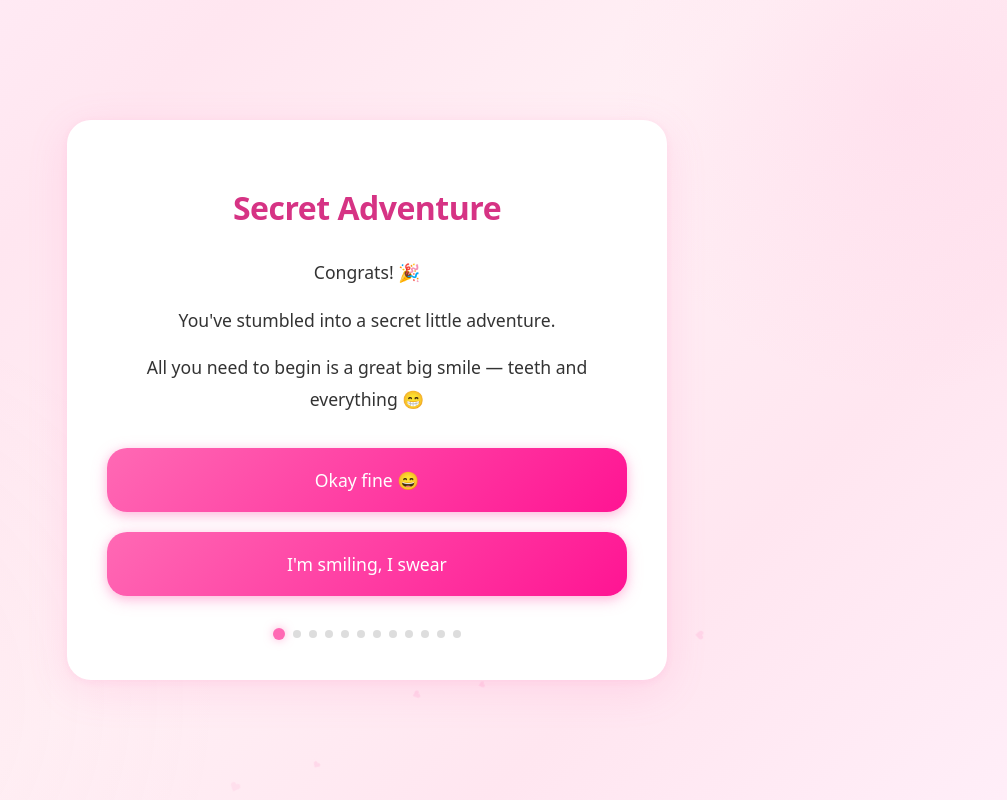
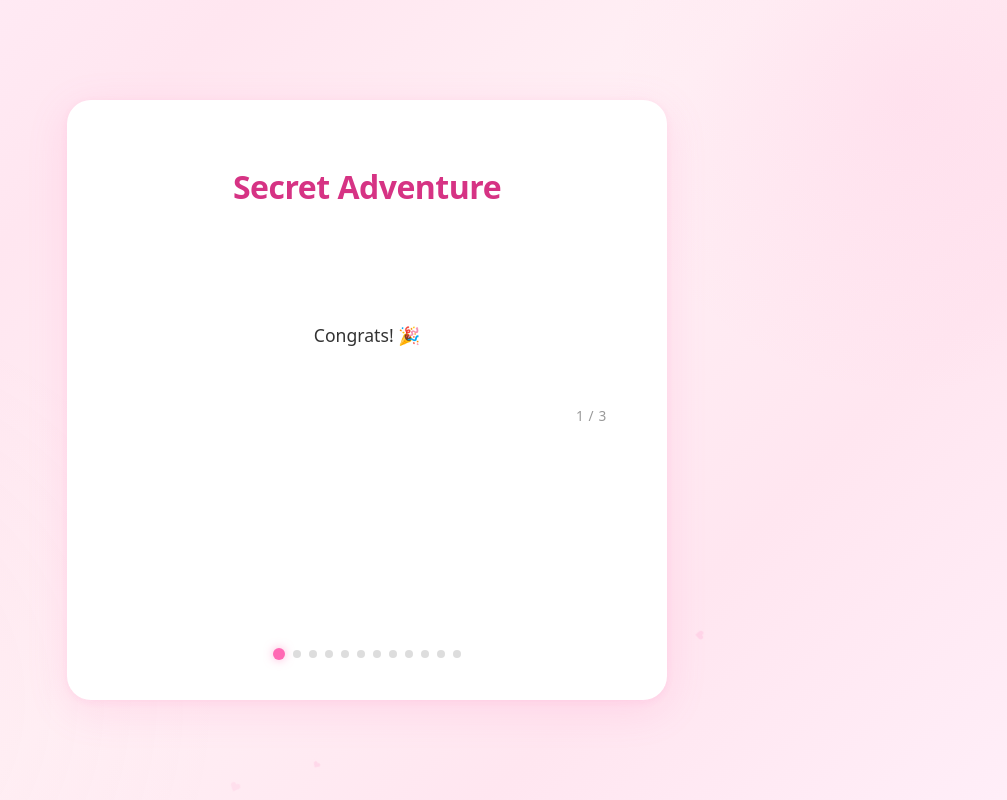
Before and after one commit to timrup19/Isha-Valentine, a React (Vite) app: page / in a window 1280 px wide. Shown: the whole page, without its empty margins (273-1280 px from the left). Built offline with nearby package versions, Linux system fonts and the light colour scheme.

Commit message:
Implement guided reading mode with tap-to-continue
Co-authored-by: timrup19 <120992938+timrup19@users.noreply.github.com>

```diff
--- a/src/AnimatedText.jsx
+++ b/src/AnimatedText.jsx
@@ -1,78 +1,163 @@
-import { useEffect } from 'react'
-import { motion } from 'framer-motion'
+import { useState, useEffect, useCallback } from 'react'
+import { AnimatePresence, motion } from 'framer-motion'
 
 /**
- * AnimatedText component
- * Reveals text paragraphs sequentially with fade and slide animations
- * Calls onComplete when all paragraphs are done animating
+ * AnimatedText component - Guided Reading Mode
+ * Shows one sentence at a time, user taps to advance
+ * Calls onComplete when all sentences are shown
  */
 function AnimatedText({ paragraphs, onComplete, isEmotionalScene = false }) {
-  // Delay between lines: 350ms for playful scenes, 550ms for emotional scenes
-  const delayBetween = isEmotionalScene ? 0.55 : 0.35
+  const [currentIndex, setCurrentIndex] = useState(0)
+  const [isTransitioning, setIsTransitioning] = useState(false)
+  const [isAnimatingIn, setIsAnimatingIn] = useState(true)
 
-  const containerVariants = {
-    hidden: { opacity: 0 },
-    visible: {
+  // Filter out empty strings but keep track for proper indexing
+  const sentences = paragraphs.filter(p => {
+    const text = typeof p === 'string' ? p : (p?.text ?? '')
+    return text.trim().length > 0
+  })
+
+  const totalSentences = sentences.length
+  const isLastSentence = currentIndex >= totalSentences - 1
+
+  // Advance to next sentence
+  const advanceSentence = useCallback(() => {
+    if (isTransitioning) return
+
+    // If currently animating in, complete the animation
+    if (isAnimatingIn) {
+      setIsAnimatingIn(false)
+      return
+    }
+
+    // If not the last sentence, advance
+    if (!isLastSentence) {
+      setIsTransitioning(true)
+
+      // Brief delay for fade out
+      setTimeout(() => {
+        setCurrentIndex(prev => prev + 1)
+        setIsAnimatingIn(true)
+        setIsTransitioning(false)
+      }, 120) // Quick fade out
+    }
+    // Don't do anything on last sentence tap - choices already shown
+  }, [isTransitioning, isAnimatingIn, isLastSentence])
+
+  // Call onComplete when last sentence finishes animating
+  useEffect(() => {
+    if (isLastSentence && !isAnimatingIn && !isTransitioning && onComplete) {
+      // Small delay to let the reader see the last sentence
+      const timer = setTimeout(() => {
+        onComplete()
+      }, 300)
+      return () => clearTimeout(timer)
+    }
+  }, [isLastSentence, isAnimatingIn, isTransitioning, onComplete])
+
+  // Keyboard support
+  useEffect(() => {
+    const handleKeyPress = (e) => {
+      if (e.key === ' ' || e.key === 'Enter') {
+        e.preventDefault()
+        advanceSentence()
+      }
+    }
+
+    window.addEventListener('keydown', handleKeyPress)
+    return () => window.removeEventListener('keydown', handleKeyPress)
+  }, [advanceSentence])
+
+  // Get current sentence
+  const currentSentence = sentences[currentIndex]
+  const text = typeof currentSentence === 'string' ? currentSentence : (currentSentence?.text ?? '')
+  const hasEmphasis = typeof currentSentence === 'object' && currentSentence?.emphasis
+
+  // Animation timings - slightly slower for emotional scenes
+  const fadeInDuration = isEmotionalScene ? 0.27 : 0.22
+  const fadeOutDuration = 0.12
+
+  const sentenceVariants = {
+    initial: {
+      opacity: 0,
+      y: 15
+    },
+    animate: {
       opacity: 1,
+      y: 0,
       transition: {
-        staggerChildren: delayBetween,
-        delayChildren: 0.2
+        duration: fadeInDuration,
+        ease: 'easeOut'
+      }
+    },
+    exit: {
+      opacity: 0,
+      y: -10,
+      transition: {
+        duration: fadeOutDuration,
+        ease: 'easeIn'
       }
     }
   }
 
-  const paragraphVariants = {
-    hidden: {
-      opacity: 0,
-      y: 20
-    },
+  const indicatorVariants = {
+    hidden: { opacity: 0, y: 10 },
     visible: {
-      opacity: 1,
+      opacity: 0.6,
       y: 0,
       transition: {
-        duration: 0.8,
-        ease: 'easeOut'
+        delay: fadeInDuration + 0.1,
+        duration: 0.3
       }
     }
   }
 
-  // Calculate total animation time
-  const totalAnimationTime = (paragraphs.length * delayBetween + 1.5) * 1000
-
-  // Notify parent when animation completes using useEffect
-  useEffect(() => {
-    if (onComplete) {
-      const timer = setTimeout(() => {
-        onComplete()
-      }, totalAnimationTime)
-
-      return () => clearTimeout(timer)
-    }
-  }, [onComplete, totalAnimationTime])
-
   return (
-    <motion.div
-      className="scene-text"
-      variants={containerVariants}
-      initial="hidden"
-      animate="visible"
+    <div
+      className="guided-reading-container"
+      onClick={advanceSentence}
+      role="button"
+      tabIndex={0}
+      aria-label="Tap or press space to continue"
     >
-      {paragraphs.map((paragraph, index) => {
-        // Handle both string and object formats for paragraphs
-        const text = typeof paragraph === 'string' ? paragraph : (paragraph?.text ?? '')
-        const hasEmphasis = typeof paragraph === 'object' && paragraph?.emphasis
-
-        return (
+      <div className="scene-text guided-reading-text">
+        <AnimatePresence mode="wait">
           <motion.p
-            key={index}
-            variants={paragraphVariants}
+            key={currentIndex}
+            variants={sentenceVariants}
+            initial="initial"
+            animate="animate"
+            exit="exit"
             className={`${isEmotionalScene ? 'emotional-text' : ''} ${hasEmphasis ? 'emphasized-text' : ''}`}
           >
             {text}
           </motion.p>
-        )
-      })}
-    </motion.div>
+        </AnimatePresence>
+      </div>
+
+      {/* Progress counter */}
+      <motion.div
+        className="sentence-progress"
+        initial={{ opacity: 0 }}
+        animate={{ opacity: 1 }}
+        transition={{ delay: 0.3, duration: 0.5 }}
+      >
+        {currentIndex + 1} / {totalSentences}
+      </motion.div>
+
+      {/* Tap to continue indicator - hide when transitioning or on last sentence */}
+      {!isLastSentence && !isTransitioning && (
+        <motion.div
+          className="tap-indicator"
+          variants={indicatorVariants}
+          initial="hidden"
+          animate={!isAnimatingIn ? "visible" : "hidden"}
+        >
+          <span className="tap-text">Tap to continue</span>
+          <span className="tap-arrow">›</span>
+        </motion.div>
+      )}
+    </div>
   )
 }
 
--- a/src/App.css
+++ b/src/App.css
@@ -172,6 +172,81 @@
   font-size: 1.1rem;
 }
 
+/* Guided reading mode container */
+.guided-reading-container {
+  cursor: pointer;
+  position: relative;
+  min-height: 200px;
+  display: flex;
+  flex-direction: column;
+  align-items: center;
+  justify-content: center;
+  margin-bottom: 2rem;
+  -webkit-tap-highlight-color: transparent;
+}
+
+.guided-reading-container:focus {
+  outline: none;
+}
+
+.guided-reading-text {
+  margin-bottom: 0;
+  min-height: 150px;
+  display: flex;
+  align-items: center;
+  justify-content: center;
+  width: 100%;
+}
+
+.guided-reading-text p {
+  margin: 2rem 0;
+}
+
+/* Sentence progress indicator */
+.sentence-progress {
+  position: absolute;
+  bottom: 10px;
+  right: 20px;
+  font-size: 0.85rem;
+  color: #999;
+  font-weight: 500;
+  letter-spacing: 0.05em;
+}
+
+/* Tap to continue indicator */
+.tap-indicator {
+  position: absolute;
+  bottom: 10px;
+  left: 50%;
+  transform: translateX(-50%);
+  display: flex;
+  align-items: center;
+  gap: 8px;
+  font-size: 0.9rem;
+  color: #ff69b4;
+  font-weight: 500;
+  pointer-events: none;
+  user-select: none;
+}
+
+.tap-text {
+  opacity: 0.7;
+}
+
+.tap-arrow {
+  font-size: 1.5rem;
+  animation: bounce-arrow 1.5s ease-in-out infinite;
+}
+
+@keyframes bounce-arrow {
+  0%, 100% {
+    transform: translateX(0);
+  }
+  50% {
+    transform: translateX(5px);
+  }
+}
+
 /* Emotional text emphasis */
 .scene-text p.emotional-text {
   font-size: 1.15rem;
@@ -319,6 +394,23 @@
     width: 400px;
     height: 400px;
   }
+
+  .guided-reading-text {
+    min-height: 120px;
+  }
+
+  .guided-reading-text p {
+    margin: 1.5rem 0;
+  }
+
+  .tap-indicator {
+    font-size: 0.85rem;
+  }
+
+  .sentence-progress {
+    font-size: 0.75rem;
+    right: 15px;
+  }
 }
 
 /* Extra small screens */
@@ -343,4 +435,12 @@
     animation-iteration-count: 1 !important;
     transition-duration: 0.01ms !important;
   }
+
+  .tap-arrow {
+    animation: none;
+  }
+
+  .guided-reading-container {
+    cursor: pointer;
+  }
 }
--- a/src/App.jsx
+++ b/src/App.jsx
@@ -45,6 +45,8 @@ function App() {
     if (currentSceneId === 'S8_YES' && !visitedYesRef.current) {
       visitedYesRef.current = true
 
+      // Delay confetti slightly to allow first tap/reading
+      setTimeout(() => {
         // Multiple confetti bursts for celebration
         const duration = 4000
         const animationEnd = Date.now() + duration
@@ -52,7 +54,7 @@ function App() {
           startVelocity: 35,
           spread: 360,
           ticks: 80,
-        zIndex: 1000,
+          zIndex: 0, // Behind the card so it doesn't block taps
           scalar: 1.2
         }
 
@@ -95,6 +97,7 @@ function App() {
         }, 200)
 
         return () => clearInterval(interval)
+      }, 400) // Delay confetti by 400ms
     }
 
     // Reset visited flag when restarting
```
Lines whose indentation alone changed are shown as unchanged.
